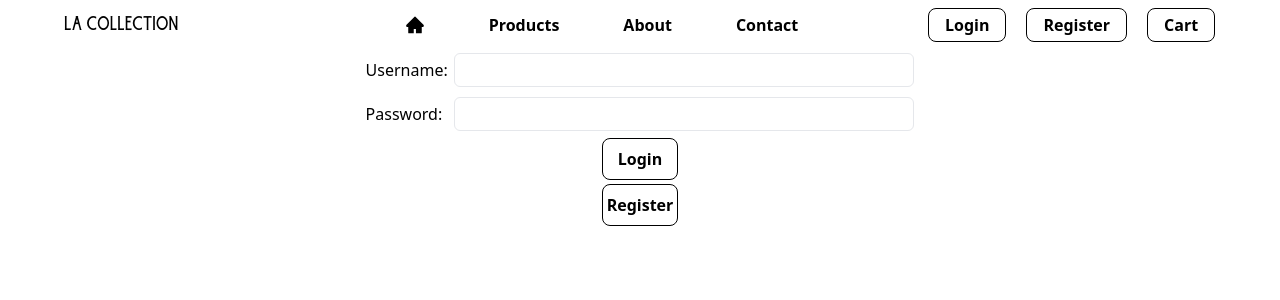
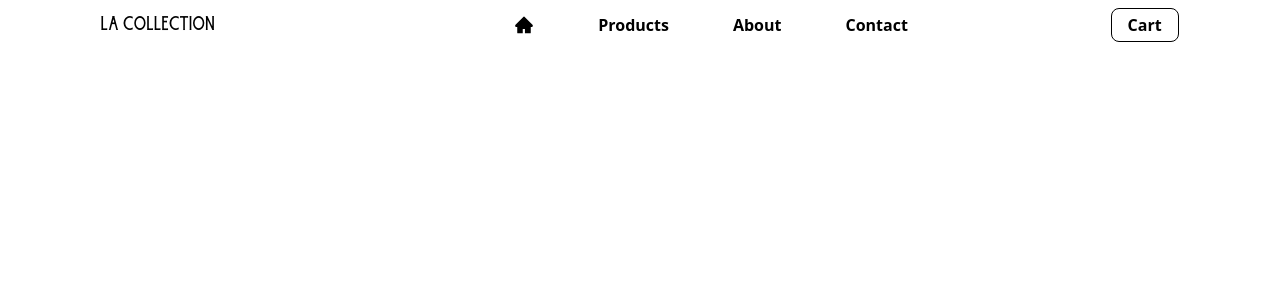
Before and after one commit to FatemehAria/ecommerce2, a React (Create React App) app: page /login in a window 1280 px wide. Shown: the top 300 px of the page. Built offline with nearby package versions, Linux system fonts and the light colour scheme; sample sign-in values are in the browser's storage.

Commit message:
protected route for login & register

```diff
--- a/src/Router.js
+++ b/src/Router.js
@@ -10,6 +10,7 @@ import Cart from "./pages/Cart";
 import Detail from "./pages/Detail";
 import Updateprofile from "./pages/Updateprofile";
 import Auth from "./pages/Auth";
+import Auth2 from "./pages/Auth2";
 const Router = () => {
   return (
     <Routes>
@@ -18,8 +19,8 @@ const Router = () => {
       <Route path="/products/:id" element={<Detail />} />
       <Route path="/contactus" element={<Contact />} />
       <Route path="/aboutus" element={<About />} />
-      <Route path="/login" element={<Login />} />
-      <Route path="/register" element={<Register />} />
+      <Route path="/login" element={<Auth2><Login /></Auth2>} />
+      <Route path="/register" element={<Auth2><Register /></Auth2>} />
       <Route path="/cart" element={<Cart />} />
       <Route path="/update" element={<Auth><Updateprofile /></Auth>} />
     </Routes>
--- a/src/components/Nav.js
+++ b/src/components/Nav.js
@@ -47,13 +47,13 @@ const Nav = () => {
         <div className="hidden lg:flex lg:gap-5 lg:justify-center lg:items-center">
           <Link
             to="/login"
-            className="border border-black py-1 px-4 rounded-lg hover:bg-slate-700 hover:text-white font-semibold"
+            className={`${localStorage.getItem("token") ? "hidden" : "" } border border-black py-1 px-4 rounded-lg hover:bg-slate-700 hover:text-white font-semibold`}
           >
             Login
           </Link>
           <Link
             to="/register"
-            className="border border-black py-1 px-4 rounded-lg hover:bg-slate-700 hover:text-white font-semibold"
+            className={`${localStorage.getItem("token") ? "hidden" :""} border border-black py-1 px-4 rounded-lg hover:bg-slate-700 hover:text-white font-semibold`}
           >
             Register
           </Link>
@@ -90,8 +90,8 @@ const Nav = () => {
       )}
 
       <div className="flex justify-evenly items-center lg:hidden">
-        <Link to="/login">Login</Link>
-        <Link to="/register">Register</Link>
+        <Link to="/login" className={`${localStorage.getItem("token") ? "hidden" : ""}`}>Login</Link>
+        <Link to="/register" className={`${localStorage.getItem("token") ? "hidden" : ""}`}>Register</Link>
         <Link to="/cart">Cart</Link>
       </div>
       {/* Pic */}
--- a/src/pages/Auth.js
+++ b/src/pages/Auth.js
@@ -1,11 +1,14 @@
 import React from "react";
 import { Navigate } from "react-router-dom";
+import Login from "./Login";
+import Register from "./Register";
 
 const Auth = ({ children }) => {
   if (localStorage.getItem("token")) {
+    console.log(children)
     return children;
   }
-  return <Navigate to='/' />
+  return <Navigate to="/" />;
 };
 
 export default Auth;
--- /dev/null
+++ b/src/pages/Auth2.js
@@ -0,0 +1,9 @@
+import React from 'react'
+
+const Auth2 = ({children}) => {
+  if(!localStorage.getItem("token")){
+    return children;
+  }
+}
+
+export default Auth2
--- a/src/pages/Login.js
+++ b/src/pages/Login.js
@@ -14,7 +14,7 @@ const Login = () => {
       });
       console.log(data);
       localStorage.setItem("token", JSON.stringify(data.token));
-      localStorage.setItem("id", JSON.stringify(data.id));
+      // localStorage.setItem("id", JSON.stringify(data.id));
       navigate("/update");
     } catch (error) {
       console.log(error);
```
